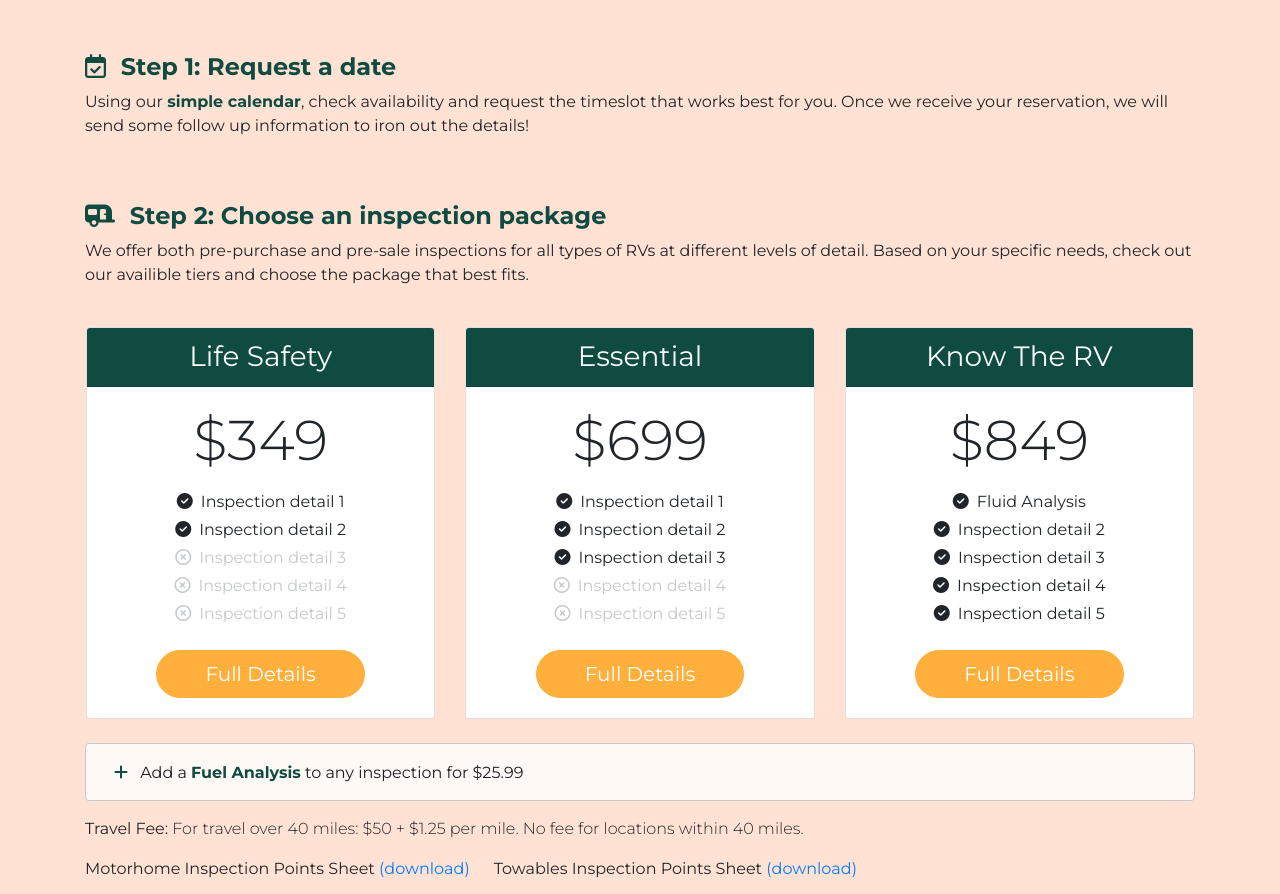
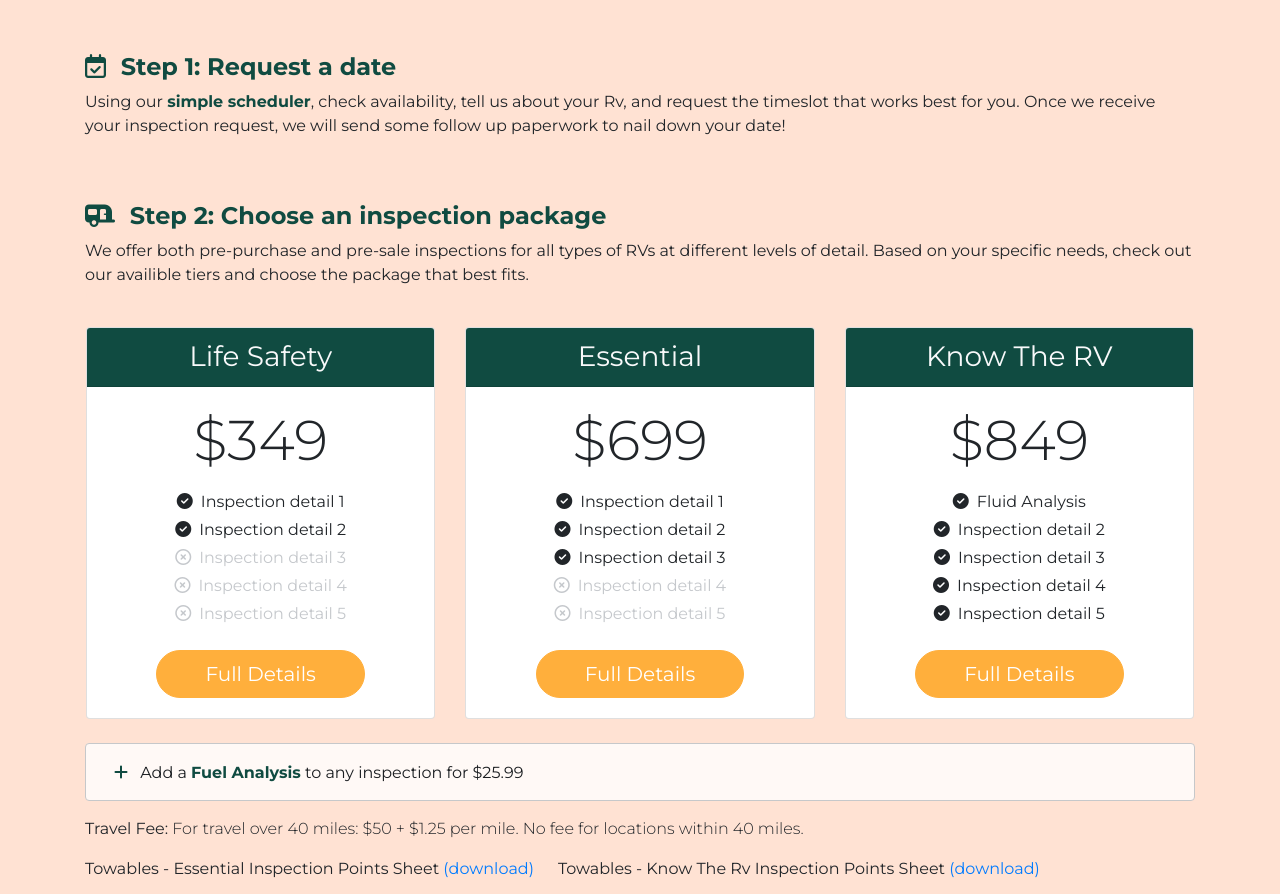
Before and after one commit to atlas-consulting/know-the-rv, a website built with Parcel: page index.html in a window 1280 px wide. Shown: the part 1609-2503 px from the top of the page. Built offline with nearby package versions, Linux system fonts and the light colour scheme.

Commit message:
Add downloadable inspection pdfs for towables

```diff
--- a/index.html
+++ b/index.html
@@ -34,7 +34,7 @@
   <body>
     <!-- Nav Bar Start-->
     <nav
-      class="position-fixed navbar navbar-expand-lg navbar-dark bg-primary navbar-collapse bg-primary text-white ktrv-nav"
+      class="position-fixed navbar navbar-expand-lg navbar-dark px-lg-5 bg-primary navbar-collapse bg-primary text-white ktrv-nav"
     >
       <a class="navbar-brand bold px-2" href="#">
         <img class="logo" src="/assets/images/ktrv-logo.png" alt="Know The RV">
@@ -197,8 +197,8 @@
               <a class="text-primary font-weight-bold"
                 href="https://schedulenow.homegauge.com/11eae3de-5c35-195a-b6f0-391dce0940ab/schedule"
                 target="_blank"
-              >simple calendar</a>, check availability and request the timeslot that works best for you.
-              Once we receive your reservation, we will send some follow up information to iron out the details!
+              >simple scheduler</a>, check availability, tell us about your Rv, and request the timeslot that works best for you.
+              Once we receive your inspection request, we will send some follow up paperwork to nail down your date!
             </p>
           </div>
         </div>
@@ -325,8 +325,9 @@
         </div>
         <p class="font-weight-light"><b>Travel Fee:</b>  For travel over 40 miles: $50 + $1.25 per mile.  No fee for locations within 40 miles.</p>
         <div class="d-flex flex-wrap">
+          <p class="font-weight-medium  mr-4">Towables - Essential Inspection Points Sheet <a href="/assets/documents/Towables-EssentialInspectionpoints.pdf" download>(download)</a></p>
+          <p class="font-weight-medium">Towables - Know The Rv Inspection Points Sheet <a href="/assets/documents/Towables-KnowTheRVInspectionpoints.pdf" download>(download)</a></p>
           <p class="mr-4 font-weight-medium">Motorhome Inspection Points Sheet <a href="#">(download)</a></p>
-          <p class="font-weight-medium">Towables Inspection Points Sheet <a href="#">(download)</a></p>
         </div>
         <!-- Step 3 -->
         <div class="row mt-4">
```
Also changed, not shown: 2 other files.
